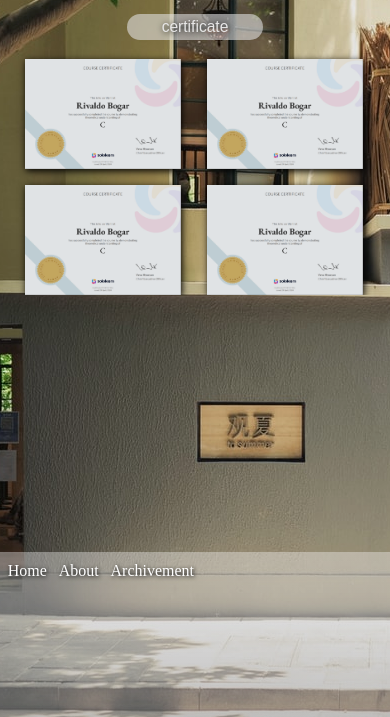
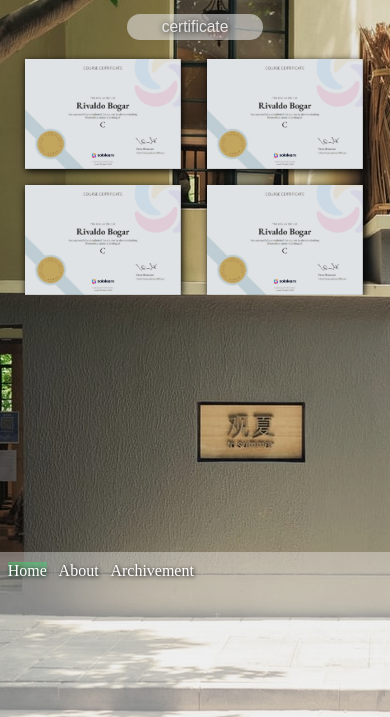
Before and after one commit to rivaldo-bogar/rivaldo-bogar.github.io, a plain HTML site: page Myportofolio/index.html in a window 390 px wide. Shown: the part 250-967 px from the top of the page. Drawn offline with Linux system fonts and the light colour scheme.

Commit message:
Make color effect navbar

```diff
--- a/Myportofolio/Home.css
+++ b/Myportofolio/Home.css
@@ -105,14 +105,19 @@
         top: 95%;
         z-index: 9999;
 
-        background: linear-gradient(to bottom, #f8f8f861, #060101);
+        background: linear-gradient(to bottom, #f8f8f861, #ffffff);
     }
     .navbar ul {
         list-style-type: none;
         margin: 0;
         padding: 0;
       }
+      .Home{
+        background: linear-gradient(to bottom, #1eec6661, #ffffff00);
+       width: 10%;
+       text-align: center;
 
+      }
        ul li {
         display: inline-block;
       margin-left: 2vw;
--- a/Myportofolio/index.html
+++ b/Myportofolio/index.html
@@ -12,7 +12,7 @@
 <body>
     <div class="navbar">
         <ul>
-            <li><a href="#">Home</a></li>
+            <li class="Home"><a href="#">Home</a></li>
             <li><a href="#">About</a></li>
             <li><a href="#">Archivement</a></li>
         </ul>
```
